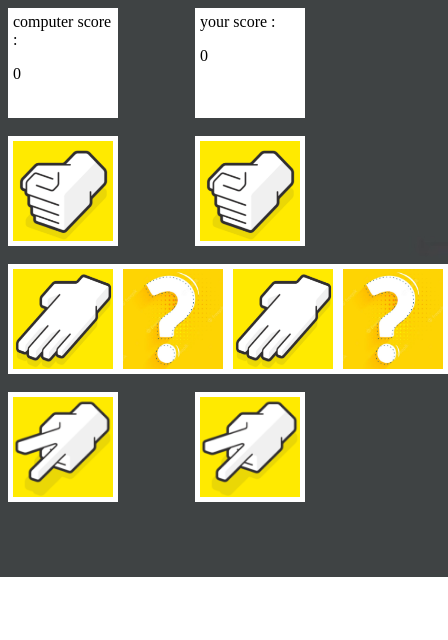
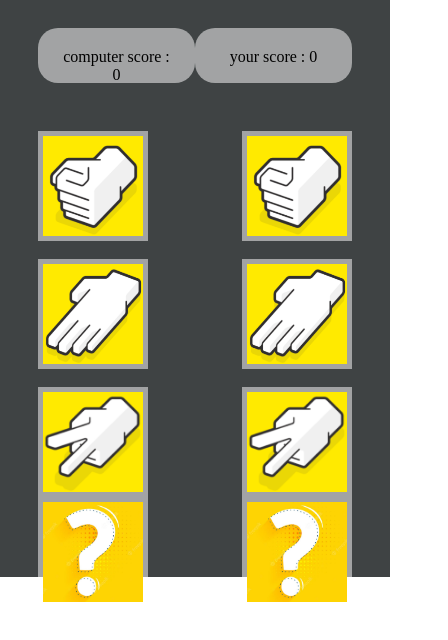
Before and after one commit to Priya-shan/Prograd-Frontend-Training, a plain HTML site: page RockPaperScissor/index.html in a window 390 px wide. Shown: the whole page, 448 px wide, since content can reach past the window. Drawn offline with Linux system fonts and the light colour scheme.

Commit message:
Bug Fixes

```diff
--- a/RockPaperScissor/assets/css/style.css
+++ b/RockPaperScissor/assets/css/style.css
@@ -5,3 +5,60 @@ body{
     height: 561px;
     background-repeat: no-repeat;
 }
+
+.flex-container{
+    display: flex;
+    padding: 0px 30px;
+    justify-content: space-between;
+
+    /* grid-template-columns: auto auto ;
+    grid-template-rows: auto; */
+}
+.mobileView{
+    display: none;
+}
+.item{
+    padding: 5px;
+    background-color: rgba(255, 255, 255, 0.514);
+    width: 100px;
+    height: 100px;
+}
+.item:hover{
+    cursor: pointer;
+}
+.itemScore{
+    margin-top: 20px;
+    margin-bottom: 30px;
+    width:150px;
+    height: 15px;
+    border-radius: 20px;
+    padding:20px;
+    text-align: center;
+}
+.itemv{
+
+    align-self: flex-end;
+}
+.scorecard{
+    width:250px;
+    height: 50px;
+    background-color: rgba(255, 255, 255, 0.514);
+    position: absolute;
+    top:10%;
+    left:50%;
+    margin-left:-125px;
+    border-radius: 20px;
+    display: none;
+    text-align: center;
+    padding: 0px 0px;
+    padding-top:10px;
+    margin-top:5px
+}
+@media (max-width:567px){
+    .mobileView{
+        display: flex;
+    }
+    .itemv{
+        display: none;
+    }
+}
--- a/RockPaperScissor/assets/js/script.js
+++ b/RockPaperScissor/assets/js/script.js
@@ -52,15 +52,25 @@ function calculateScore(user, computer) {
         document.getElementById("computerValue").innerHTML = "<img src='assets/images/question.png' width=100px height=100px>";
         document.getElementById("userValue").innerHTML = "<img src='assets/images/question.png' width=100px height=100px>";
 
-        if (getComputerScore() === 5 || getUserScore() === 5) {
+        if (getComputerScore() === 3 || getUserScore() === 3) {
 
             if (getComputerScore() > getUserScore()) {
-                alert("You Lose - Computer Wins");
+                document.getElementById("scoreCard").style.display="block";
+                document.getElementById("scoreCard").style.visibility="block";
+                document.getElementById("scoreCard").innerText="You Lost ! ☹";
+                setTimeout(function () {
+                    location.reload();
+                },2000);
             }
             else {
-                alert("You Win - Computer Looses");
+                document.getElementById("scoreCard").innerText="You Won ! ✨";
+                document.getElementById("scoreCard").style.visibility="block";
+                document.getElementById("scoreCard").style.display="block";
+                setTimeout(function () {
+                    location.reload();
+                },2000);
             }
-            location.reload();
+            // location.reload();
         }
 
     }, 2000);
--- a/RockPaperScissor/index.html
+++ b/RockPaperScissor/index.html
@@ -6,62 +6,46 @@
     <meta http-equiv="X-UA-Compatible" content="IE=edge">
     <meta name="viewport" content="width=device-width, initial-scale=1.0">
     <link rel="stylesheet" href="assets/css/style.css">
-    <title>Document</title>
+    <title>Rock Paper Scissor</title>
     <style>
-        .grid-container1{
-            display: grid;
-            grid-template-columns: auto auto ;
-            grid-template-rows: auto;
-        }
-        .grid-container2{
-            display: grid;
-            grid-template-columns: auto auto ;
-            grid-template-rows: auto;
-        }
-        .grid-container3{
-            display: grid;
-            grid-template-columns: auto auto auto auto ;
-            grid-template-rows: auto;
 
-        }
-        .grid-container4{
-            display: grid;
-            grid-template-columns: auto auto ;
-            grid-template-rows: auto;
-        }
-
-        .grid-item{
-            padding: 5px;
-            background-color: white;
-            width: 100px;
-            height: 100px;
-        }
     </style>
 </head>
 
 <body>
     <div class="container">
-        <div class="grid-container1">
-            <div class="grid-item item1">computer score : <p id="cscore">0</p></div>
-            <div class="grid-item item2">your score : <p id="yscore">0</p></div>
+        <div class="scorecard" id="scoreCard" >
+
+        </div>
+        <div class="flex-container">
+            <div class="item itemScore">computer score : <span id="cscore">0</span></div>
+            <div class="item itemScore">your score : <span id="yscore">0</span></div>
         </div>
         <br>
-        <div class="grid-container2">
-            <div class="grid-item item3"><img src="assets/images/rock.png" width="100px" height="100px" ></div>
-            <div class="grid-item item7"><img src="assets/images/rock.png" width="100px" height="100px" id="rock" onclick="showUserSelectedValue('rock')"></div>
+        <div class="flex-container">
+            <div class="item item3"><img src="assets/images/rock.png" width="100px" height="100px" ></div>
+            <div class="item item7"><img src="assets/images/rock.png" width="100px" height="100px" id="rock" onclick="showUserSelectedValue('rock')"></div>
         </div>
         <br>
-        <div class="grid-container3">
-            <div class="grid-item item4"><img src="assets/images/paper.png" width="100px" height="100px"></div>
-            <div class="grid-item item6" id="computerValue"><img src="assets/images/question.png" width="100px" height="100px"></div>
+        <div class="flex-container">
+            <div class="item item4"><img src="assets/images/paper.png" width="100px" height="100px"></div>
 
-            <div class="grid-item item8"><img src="assets/images/paper.png" width="100px" height="100px" id="paper" onclick="showUserSelectedValue('paper')"></div>
-            <div class="grid-item item10" id="userValue"><img src="assets/images/question.png" width="100px" height="100px"></div>
+            <div class="item itemv" id="computerValue"><img src="assets/images/question.png" width="100px" height="100px"></div>
+            <div></div>
+            <div></div>
+            <div class="item itemv" id="userValue"><img src="assets/images/question.png" width="100px" height="100px"></div>
+
+            <div class="item item8"><img src="assets/images/paper.png" width="100px" height="100px" id="paper" onclick="showUserSelectedValue('paper')"></div>
+         </div>
+
+        <br>
+        <div class="flex-container">
+            <div class="item item9"><img src="assets/images/scissor.png" width="100px" height="100px"></div>
+            <div class="item item9"><img src="assets/images/scissor.png" width="100px" height="100px" id="scissor" onclick="showUserSelectedValue('scissor')"></div>
         </div>
-        <br>
-        <div class="grid-container4">
-            <div class="grid-item item9"><img src="assets/images/scissor.png" width="100px" height="100px"></div>
-            <div class="grid-item item9"><img src="assets/images/scissor.png" width="100px" height="100px" id="scissor" onclick="showUserSelectedValue('scissor')"></div>
+        <div class="flex-container mobileView">
+            <div class="item item"><img src="assets/images/question.png" width="100px" height="100px"></div>
+            <div class="item item9"><img src="assets/images/question.png" width="100px" height="100px" id="scissor" onclick="showUserSelectedValue('scissor')"></div>
         </div>
     </div>
     <script src="assets/js/script.js"></script>
```
Also changed, not shown: Resume/resume.html (+1 -1 lines), RockPaperScissor/grid.html (added, +48 -0 lines), WeatherApplication/index.html (+3 -1 lines), Resume/assets/images/profile.jfif (added).
